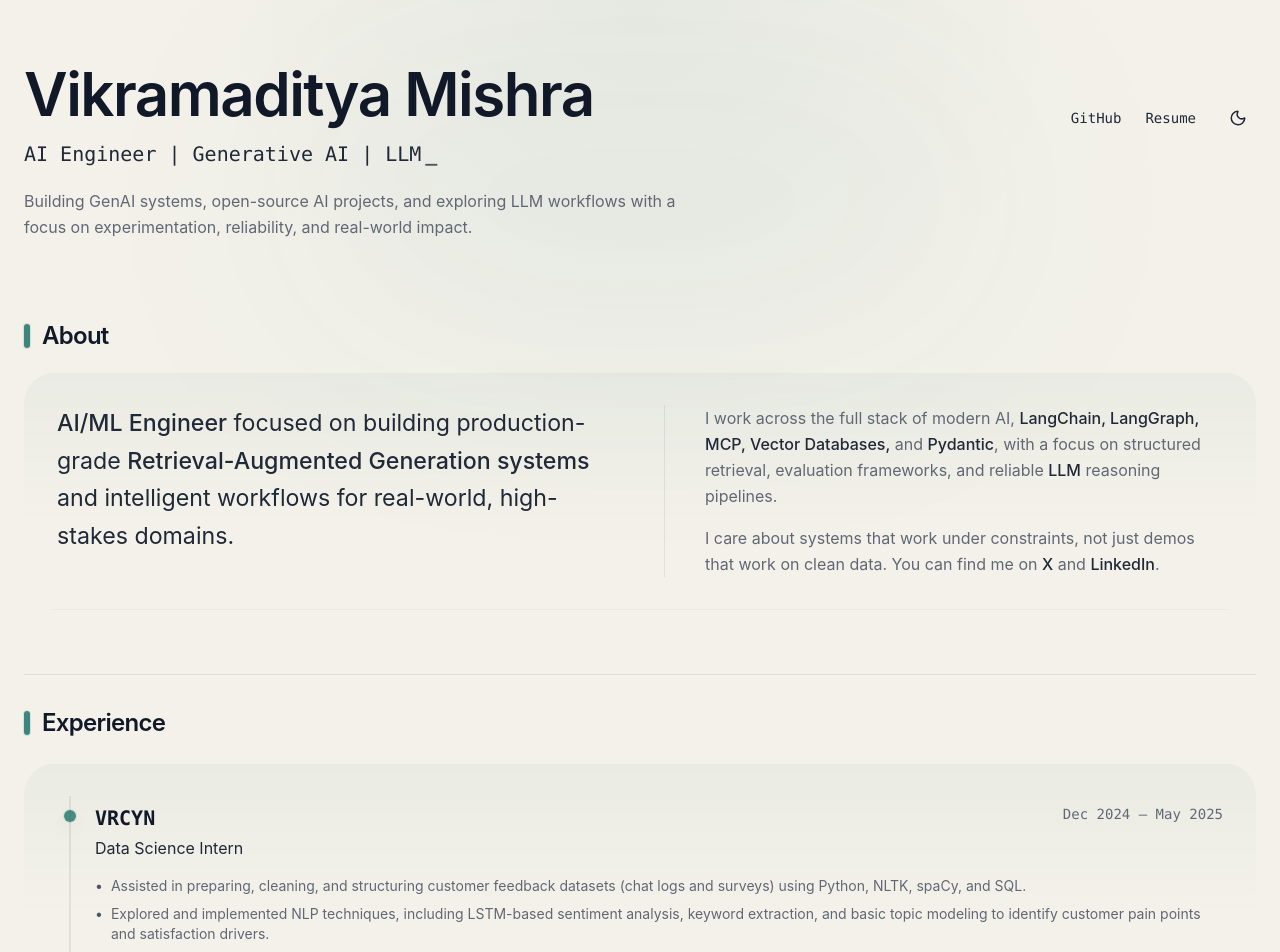
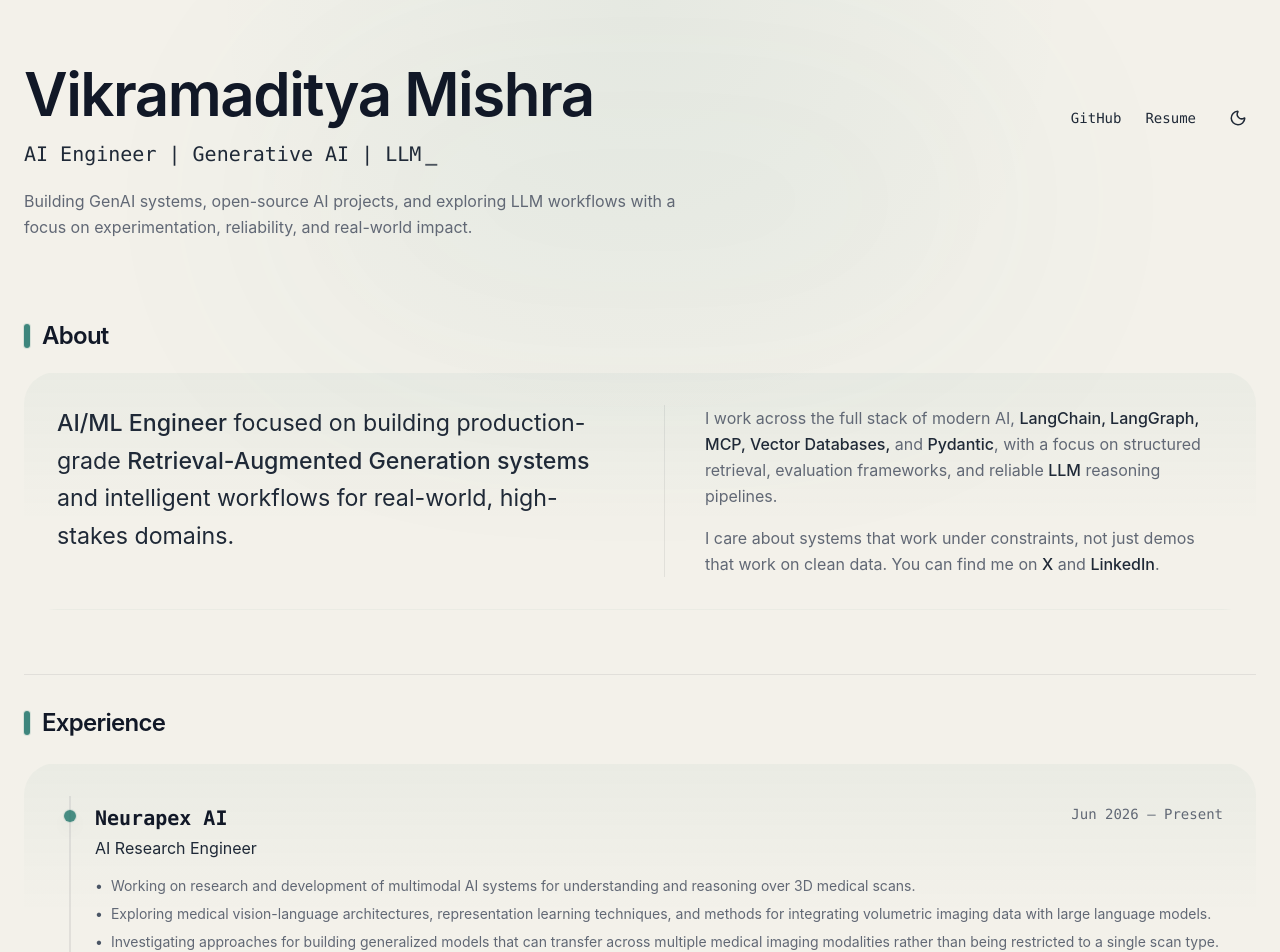
Before and after one commit to kyunbhaii/Portfolio, a Next.js app: page / in a window 1280 px wide. Shown: the top 952 px of the page. Built offline with nearby package versions, Linux system fonts and the light colour scheme.

Commit message:
Added my new AI Research Engineer role to the portfolio

```diff
--- a/app/data/site.ts
+++ b/app/data/site.ts
@@ -42,6 +42,16 @@ export type SkillGroup = {
 };
 
 export const experiences: ExperienceEntry[] = [
+  {
+    company: "Neurapex AI",
+    role: "AI Research Engineer",
+    date: "Jun 2026 – Present",
+    bullets: [
+      "Working on research and development of multimodal AI systems for understanding and reasoning over 3D medical scans.",
+      "Exploring medical vision-language architectures, representation learning techniques, and methods for integrating volumetric imaging data with large language models.",
+      "Investigating approaches for building generalized models that can transfer across multiple medical imaging modalities rather than being restricted to a single scan type.",
+    ],
+  },
   {
     company: "VRCYN",
     role: "Data Science Intern",
```
